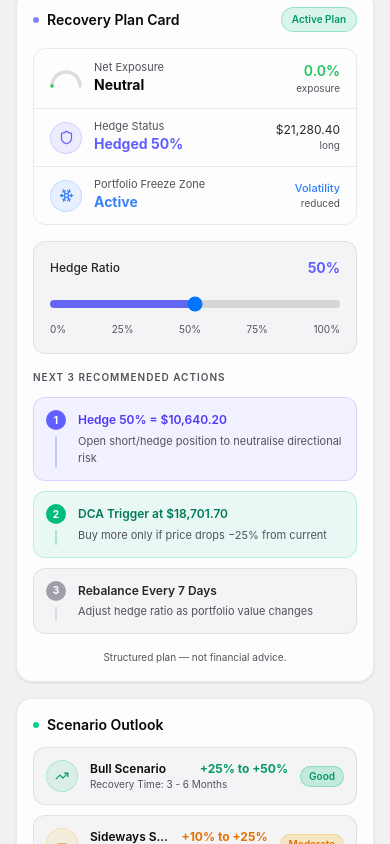
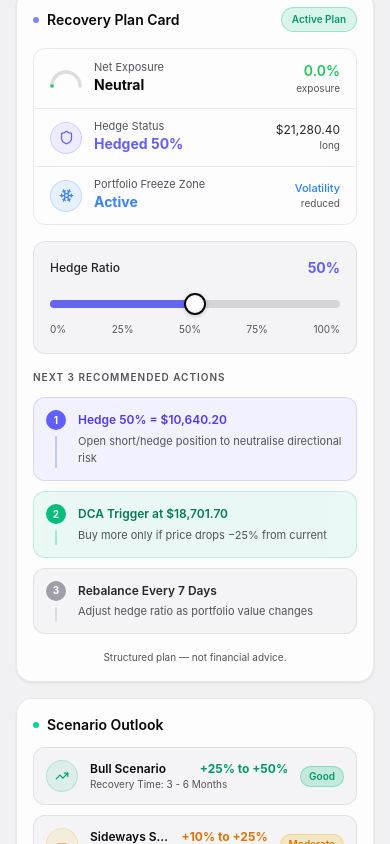
Before and after one commit to Claudecode31st/undoloss, a Next.js app: page /dashboard in a window 390 px wide. Shown: the part 1761-2605 px from the top of the page. Built offline with nearby package versions, Linux system fonts and the light colour scheme.

Commit message:
Fix mobile slider responsiveness: touch-action none, larger thumb, stopPropagation

```diff
--- a/app/(app)/scenario-simulator/page.tsx
+++ b/app/(app)/scenario-simulator/page.tsx
@@ -39,8 +39,9 @@ export default function ScenarioSimulatorPage() {
             </div>
             <input type="range" min="-80" max="200" step="5" value={priceChange}
               onChange={(e) => setPriceChange(Number(e.target.value))}
+              onTouchStart={(e) => e.stopPropagation()}
               className="w-full h-2 rounded-full appearance-none cursor-pointer"
-              style={{ background: `linear-gradient(to right, ${priceChange < 0 ? '#ef4444' : '#22c55e'} ${Math.abs(priceChange) / (priceChange < 0 ? 0.8 : 2) * 100}%, var(--border-strong) ${Math.abs(priceChange) / (priceChange < 0 ? 0.8 : 2) * 100}%)` }} />
+              style={{ background: `linear-gradient(to right, ${priceChange < 0 ? '#ef4444' : '#22c55e'} ${Math.abs(priceChange) / (priceChange < 0 ? 0.8 : 2) * 100}%, var(--border-strong) ${Math.abs(priceChange) / (priceChange < 0 ? 0.8 : 2) * 100}%)`, touchAction: 'none' }} />
             <div className="flex justify-between text-[10px] t-3 mt-1">
               <span>-80%</span><span>0%</span><span>+200%</span>
             </div>
--- a/app/globals.css
+++ b/app/globals.css
@@ -102,6 +102,32 @@ body {
   background-clip: text;
 }
 
+/* ── Range sliders — mobile-friendly ─────────────────────────── */
+input[type="range"] {
+  touch-action: none;
+  -webkit-tap-highlight-color: transparent;
+}
+/* Larger thumb on touch screens for easier grabbing */
+input[type="range"]::-webkit-slider-thumb {
+  -webkit-appearance: none;
+  width: 22px;
+  height: 22px;
+  border-radius: 50%;
+  background: #fff;
+  border: 2px solid currentColor;
+  box-shadow: 0 1px 4px rgba(0,0,0,0.2);
+  cursor: pointer;
+}
+input[type="range"]::-moz-range-thumb {
+  width: 22px;
+  height: 22px;
+  border-radius: 50%;
+  background: #fff;
+  border: 2px solid currentColor;
+  box-shadow: 0 1px 4px rgba(0,0,0,0.2);
+  cursor: pointer;
+}
+
 /* ── Animations ──────────────────────────────────────────────── */
 @keyframes pulse-dot { 0%, 100% { opacity: 1; } 50% { opacity: 0.4; } }
 .pulse-dot { animation: pulse-dot 2s ease-in-out infinite; }
--- a/components/dashboard/RecoveryPlanCard.tsx
+++ b/components/dashboard/RecoveryPlanCard.tsx
@@ -105,8 +105,9 @@ export default function RecoveryPlanCard({ result, hedgeRatio, onHedgeChange }:
           <input
             type="range" min="0" max="100" step="5" value={hedgeRatio}
             onChange={(e) => onHedgeChange(Number(e.target.value))}
+            onTouchStart={(e) => e.stopPropagation()}
             className="w-full h-2 appearance-none rounded-full cursor-pointer"
-            style={{ background: `linear-gradient(to right, #6366f1 ${hedgeRatio}%, var(--border-strong) ${hedgeRatio}%)` }}
+            style={{ background: `linear-gradient(to right, #6366f1 ${hedgeRatio}%, var(--border-strong) ${hedgeRatio}%)`, touchAction: 'none' }}
           />
           <div className="flex justify-between text-[10px] t-3 mt-2">
             <span>0%</span><span>25%</span><span>50%</span><span>75%</span><span>100%</span>
```
